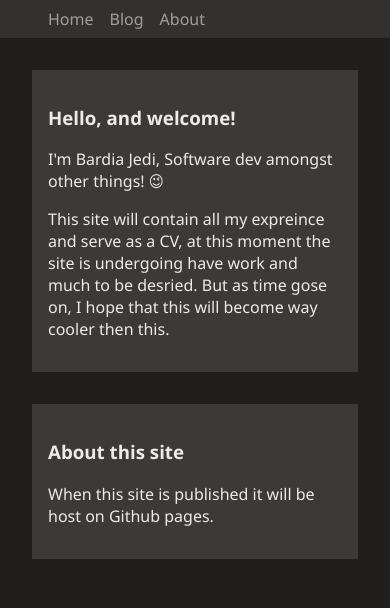
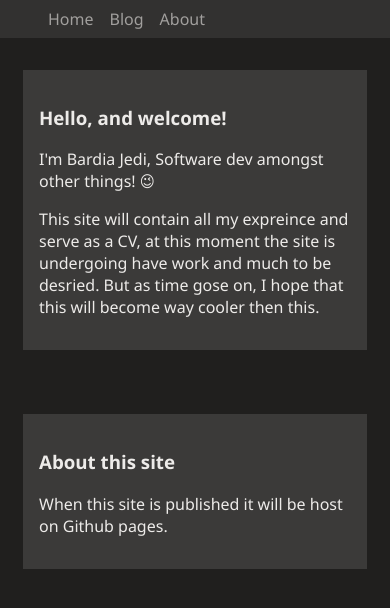
Before and after one commit to Luviz/bardiajedi.github.com, a React app: page / in a window 390 px wide. Shown: the top 608 px of the page. Built offline with nearby package versions, Linux system fonts and the light colour scheme; the HTML template or start-up script is replaced by a standard one.

Commit message:
now responsive

```diff
--- a/src/styles.css
+++ b/src/styles.css
@@ -54,12 +54,14 @@ a {
 }
 
 main{
-    display: flexbox;
+    display: flex;
+    flex-direction: column;
     align-items: center;
 }
 
 article {
     background-color: var(--color-neutralPrimaryAlt);
+    width: 80vw;
     max-width: 800px;
     margin: 2rem;
     padding: 1rem;
```
